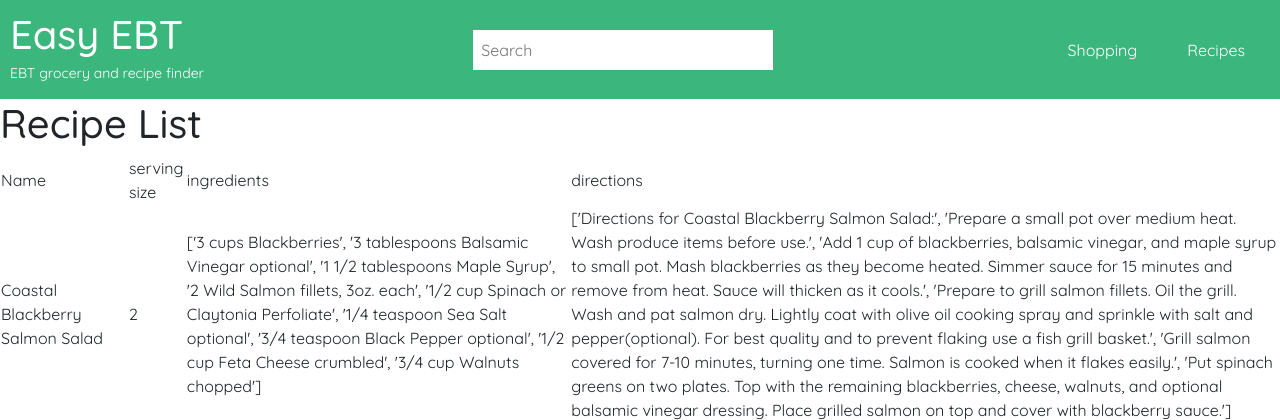
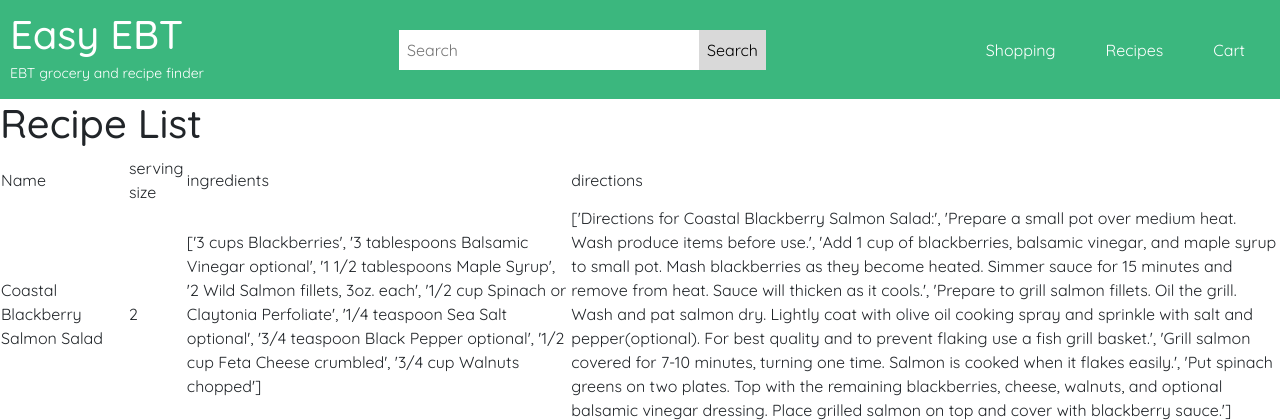
Before and after one commit to suhanishukla/grocery, a Django app: page /recipes/ in a window 1280 px wide. Shown: the top 420 px of the page. Run offline with Django 5.2, Linux system fonts and the light colour scheme; data comes from the database, SQL or seed files in the repository; some libraries are stand-ins or nearby versions.

Commit message:
Added a Shopping Cart Page & Fixed Navbar

```diff
--- a/grocerylist/admin.py
+++ b/grocerylist/admin.py
@@ -1,7 +1,9 @@
 from django.contrib import admin
 from .models import GroceryList
 from .models import RecipeList
+#from .models import ShoppingCart
 
 # Register your models here.
 admin.site.register(GroceryList)
 admin.site.register(RecipeList)
+#admin.site.register(ShoppingCart)
--- a/grocerylist/templates/nav_bar.html
+++ b/grocerylist/templates/nav_bar.html
@@ -1,27 +1,3 @@
-<!-- <!DOCTYPE html>
-<html lang="en">
-<head>
-    <meta charset="UTF-8">
-    <meta name="viewport" content="width=device-width, initial-scale=1.0">
-    <link rel="stylesheet" href="styles.css">
-</head>
-<body>
-
-    <nav>
-        <div class="branding">
-            <h1 class="logo">Easy EBT</h1>
-            <p class="slogan">EBT grocery and recipe finder</p>
-        </div>
-        <div class="nav-links">
-            <a href="#">Shopping</a>
-            <a href="#">Recipes</a>
-        </div>
-    </nav>
-
-</body>
-</html> -->
-
-
 <!DOCTYPE html>
 <html lang="en">
     <head>
@@ -112,15 +88,18 @@
             <h1 class="logo">Easy EBT</h1>
             <p class="slogan">EBT grocery and recipe finder</p>
         </div>
-        <form class="search-bar" action="search-results.html" method="GET"> <!-- Use a form element -->
-            <input type="text" name="search" placeholder="Search..." style="width: 300px;">
-            <button type="submit" class="search-button"> <!-- Set type to submit and form attribute -->
-                <img src="search.png" alt="Search" width="16" height="16">
+        {% if not hide_specific_part %}
+        <form class="search-bar" role="search"> <!-- Use a form element -->
+            <input type="text" name="q" type="search" placeholder="Search" style="width: 300px;">
+            <button type="submit" class="search-button">
+                Search
             </button>
         </form>
+        {% endif %}
         <div class="nav-links">
-            <a href="#">Shopping</a>
-            <a href="#">Recipes</a>
+            <a href="/grocerylist">Shopping</a>
+            <a href="/recipes">Recipes</a>
+            <a href="/cart">Cart</a>
         </div>
     </nav>
 
--- a/grocerylist/templates/recipedisplay.html
+++ b/grocerylist/templates/recipedisplay.html
@@ -15,89 +15,10 @@
             margin: 0;
             padding: 0;
         }
-
-        nav {
-            background-color: #3BB77E;
-            color: #fff;
-            padding: 10px;
-            display: flex;
-            justify-content: space-between;
-            align-items: center;
-        }
-
-        .branding {
-            display: flex;
-            flex-direction: column;
-        }
-
-        .logo {
-            color: #fff;
-            margin: 0;
-        }
-
-        .slogan {
-            color: #fff;
-            margin: 5px 0;
-            font-size: 14px;
-        }
-
-        .search-bar {
-            display: flex;
-            align-items: center;
-        }
-
-        .search-bar input {
-            padding: 8px;
-            margin-right: 0px;
-            border: none;
-        }
-
-        .search-button {
-            padding: 8px;
-            border: none;
-            background-color: #D9D9D9;
-            display: flex;
-            align-items: center;
-        }
-
-        .search-button img {
-            margin: 0 auto;
-        }
-
-        .nav-links {
-            display: flex;
-        }
-
-        nav a {
-            color: #fff;
-            text-decoration: none;
-            padding: 10px 20px;
-            margin: 0 5px;
-            transition: background-color 0.3s;
-        }
-
-        nav a:hover {
-            background-color: #d2efe1;
-        }
         </style>
       </head>
 <body>
-    <nav>
-        <div class="branding">
-            <h1 class="logo">Easy EBT</h1>
-            <p class="slogan">EBT grocery and recipe finder</p>
-        </div>
-        <form class="search-bar" role="search"> <!-- Use a form element -->
-            <input type="text" name="q" type="search" placeholder="Search" style="width: 300px;">
-            <!--<button type="submit" class="search-button">
-                <img src="search.png" alt="Search" width="16" height="16">
-            </button>-->
-        </form>
-        <div class="nav-links">
-            <a href="/grocerylist/">Shopping</a>
-            <a href="/recipes">Recipes</a>
-        </div>
-      </nav>
+    {% include 'nav_bar.html' %}
 <h1>Recipe List</h1>
 <table>
   <thead>
--- a/grocerylist/urls.py
+++ b/grocerylist/urls.py
@@ -4,4 +4,5 @@ from . import views
 urlpatterns = [
     path('grocerylist/', views.grocerylist, name='grocerylist'),
     path('recipes/', views.recipelist, name='recipelist'),
+    path('cart/', views.shoppingCart, name='shoppingCart'),
 ]
--- a/grocerylist/views.py
+++ b/grocerylist/views.py
@@ -43,11 +43,11 @@ def recipelist(request):
     return HttpResponse(template.render(context, request))
 
 
-#def grocerylist(request):
-    #mygrocerylist = GroceryList.objects.all().values()
-    #template = loader.get_template('index.html')
-    #context = {
-    #    'mygrocerylist': mygrocerylist,
-    #}
-    #return HttpResponse(template.render(context, request))
-# Create your views here.
+def shoppingCart(request):
+    template = loader.get_template('cart.html')
+    hide_specific_part = '/cart' in request.path
+    context = {
+       'hide_specific_part': hide_specific_part,
+    }
+
+    return HttpResponse(template.render(context,request))
```
Also changed, not shown: grocerylist/templates/cart.html (added, +29 -0 lines), grocerylist/templates/index.html (+1 -13 lines).
